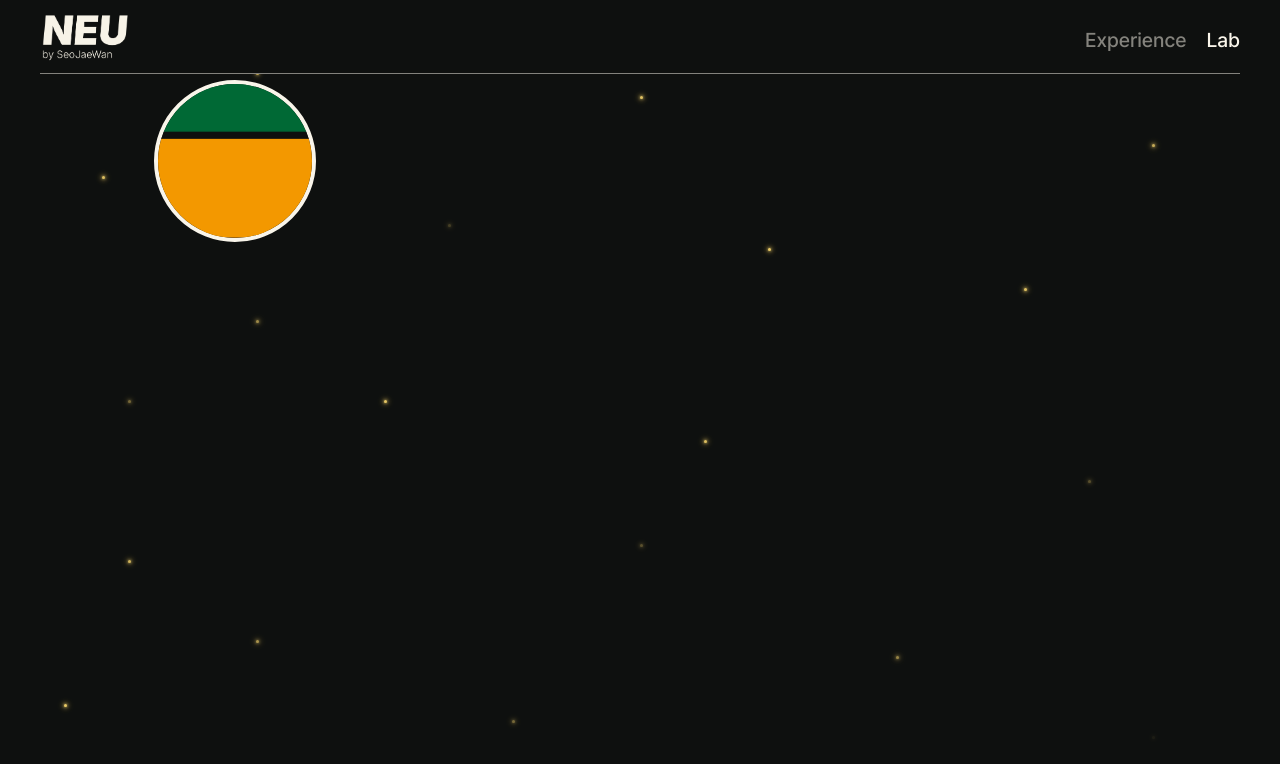
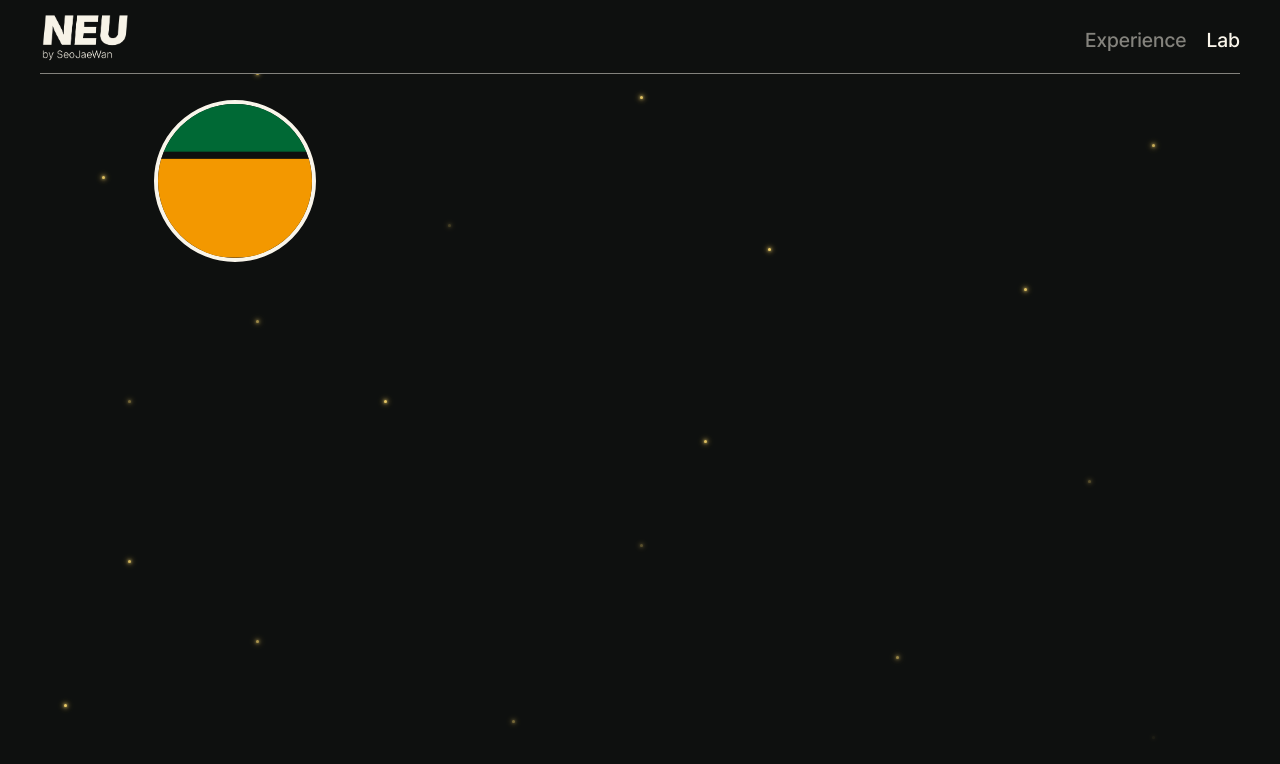
Before and after one commit to SeoJaeWan/intro, a Next.js app: page /lab in a window 1280 px wide. Shown: the top 764 px of the page. Built offline with nearby package versions, Linux system fonts and the light colour scheme.

Commit message:
feat: lab animation

```diff
--- a/src/components/atoms/lab/labItem/index.tsx
+++ b/src/components/atoms/lab/labItem/index.tsx
@@ -7,6 +7,7 @@ interface LabItemProps {
   thumbnail: string;
   link: string;
   isBlock: boolean;
+  index: number;
 }
 
 const block = [
@@ -23,10 +24,10 @@ const block = [
 ] as const;
 
 const LabItem = (props: LabItemProps) => {
-  const { title, thumbnail, link, isBlock } = props;
+  const { title, thumbnail, link, isBlock, index } = props;
 
   return (
-    <LabItemStyle.Container $isBlock={isBlock}>
+    <LabItemStyle.Container $isBlock={isBlock} $index={index}>
       <Link href={link}>
         <LabItemStyle.Box>
           <h3 className="a11y">{title}</h3>
--- a/src/components/atoms/lab/labItem/labItem.style.ts
+++ b/src/components/atoms/lab/labItem/labItem.style.ts
@@ -108,7 +108,7 @@ interface BlockLineItemProps {
 
 const BlockLineItem = styled.div<BlockLineItemProps>`
   width: auto;
-  height: 40%;
+  height: 100%;
 
   aspect-ratio: 1/4;
 
@@ -135,7 +135,18 @@ const BlockText = styled.p`
 
 interface ContainerProps {
   $isBlock: boolean;
+  $index: number;
 }
+
+const LabItemAni = keyframes`
+  from {
+    opacity: 0;
+  }
+
+  to {
+    opacity: 1;
+  }
+`;
 
 const Container = styled.li<ContainerProps>`
   display: flex;
@@ -145,6 +156,9 @@ const Container = styled.li<ContainerProps>`
   height: 100%;
 
   aspect-ratio: 5/3;
+
+  opacity: 0;
+  animation: ${LabItemAni} 1.5s ${(props) => (props.$index + 1) * 0.5}s forwards;
 
   ${(props) =>
     props.$isBlock
--- a/src/components/templates/lab/index.tsx
+++ b/src/components/templates/lab/index.tsx
@@ -15,7 +15,9 @@ const LabTemplate = () => {
 
       <LabStyle.LabList>
         {isRootAnimation &&
-          list.map((item) => <LabItem {...item} key={item.title} />)}
+          list.map((item, index) => (
+            <LabItem {...item} key={item.title} index={index} />
+          ))}
       </LabStyle.LabList>
     </LabStyle.Container>
   );
--- a/src/components/templates/lab/lab.style.ts
+++ b/src/components/templates/lab/lab.style.ts
@@ -2,12 +2,13 @@ import Section from '@/components/atoms/common/section/section.style';
 import styled from 'styled-components';
 
 const Container = styled(Section)`
-  padding-top: 80px;
+  padding-top: 100px;
 `;
 
 const LabList = styled.ul`
   display: grid;
   grid-template-columns: repeat(4, 1fr);
+  row-gap: 20px;
 
   width: 100%;
   height: 100%;
--- a/src/style/global/index.ts
+++ b/src/style/global/index.ts
@@ -16,6 +16,7 @@ const textColor = keyframes`
 const Global = styled.createGlobalStyle`
   html,
   body {
+    user-select: none;
   }
 
   body {
```
